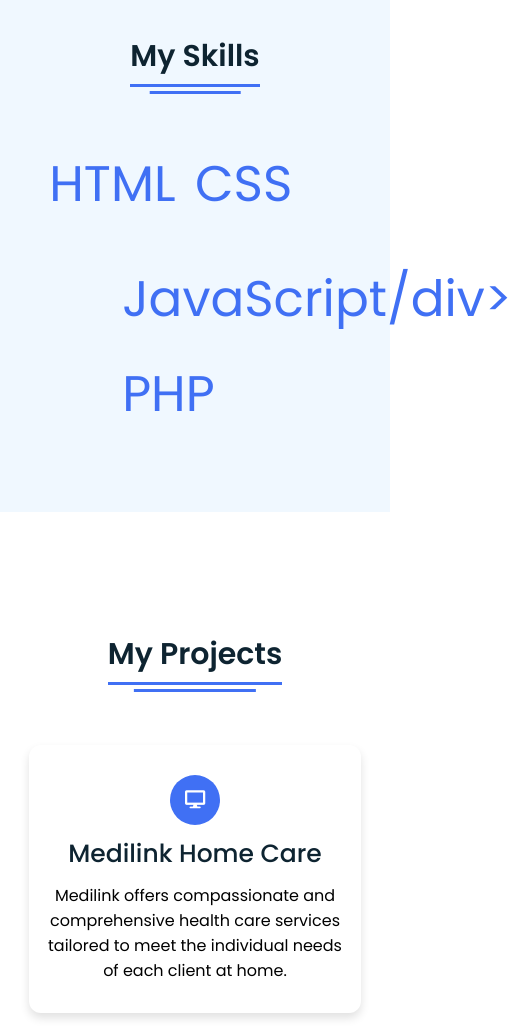
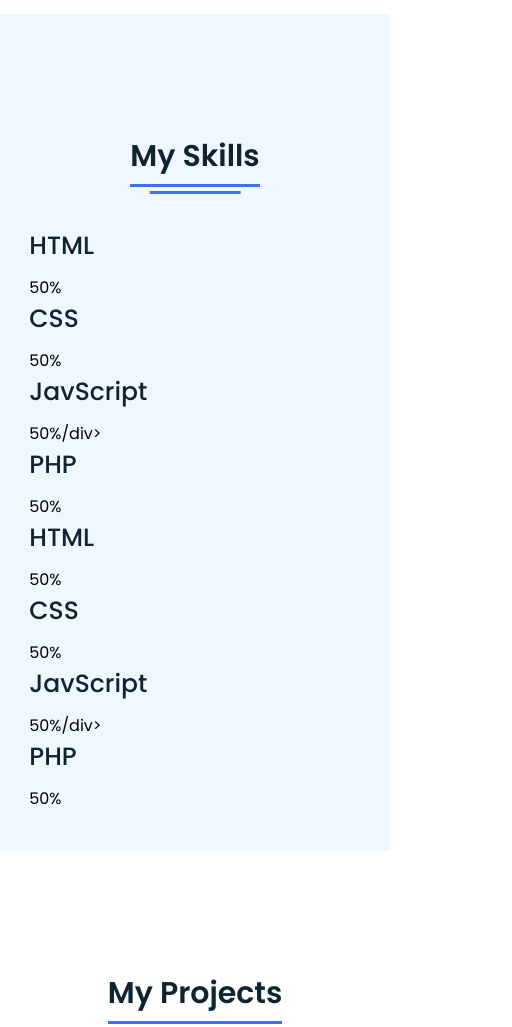
Before and after one commit to roshanpoudel912/roshanpoudel912.github.io, a plain HTML site: page index.html in a window 390 px wide. Shown: the part 2500-3527 px from the top of the page, 512 px wide, since content can reach past the window. Drawn offline with Linux system fonts and the light colour scheme.

Commit message:
Update index.html

```diff
--- a/index.html
+++ b/index.html
@@ -28,8 +28,8 @@
           </div>
       </ul>
       <div class="media-icons">
-        <a href="#"><i class="fab fa-linkedin"></i></a>
-        <a href="#"><i class="fab fa-github"></i></a>
+        <a href="linkedin.com/in/poudelroshan"><i class="fab fa-linkedin"></i></a>
+        <a href="github.com/roshanpoudel91"><i class="fab fa-github"></i></a>
       </div>
     </div>
     <div class="menu-btn">
@@ -63,9 +63,13 @@
     <div class="right">
       <div class="topic">Programming Is My Passion</div>
       <p>Hello! I'm a Full Stack Developer with a passion for creating elegant and efficient web applications. My name is Roshan Poudel and I have been coding for 5 years. Throughout my career, I have worked on a wide range of projects, from small-scale applications to enterprise-level systems.</p>
+      <br>
       <p>My expertise lies in building robust and scalable web applications using the latest technologies. I have experience working with languages like C#.Net, Java, JavaScript, Python, Ruby, and PHP, as well as popular frameworks like React, Angular, Node.js, Django, and Laravel.</p>
+      <br>
       <p>I believe in clean, organized code and I'm always striving to improve my skills and learn new technologies. I'm a problem-solver at heart and I love nothing more than tackling complex challenges and finding creative solutions to them.</p>
+     <br>
       <p>Aside from coding, I also enjoy staying up-to-date with the latest tech trends and attending tech meetups and conferences. When I'm not coding, you can find me hiking, traveling, or reading a good book.</p>
+      <br>
       <p>I'm excited to collaborate with you and bring your ideas to life. Let's build something great together!</p>
       <div class="button">
 <!--         <button>Download CV</button> -->
@@ -80,8 +84,8 @@
 <section class="skills" id="skills">
  <div class="content">
    <div class="title"><span>My Skills</span></div>
-   <div class="skills-details">
-<!--      <div class="text">
+<!--    <div class="skills-details">
+     <div class="text">
        <div class="topic">Skills Reflects Our Knowledge</div>
        <p>Lorem ipsum dolor sit amet, consectetur adipisicing elit. Minus natus tenetur tempora? Quasi, rem quas omnis. Porro rem aspernatur reiciendis ut praesentium minima ad, quos, officia! Illo libero, et, distinctio repellat sed nesciunt est modi quaerat placeat. Quod molestiae, alias?</p>
        <div class="experience">
@@ -91,20 +95,36 @@
      </div> -->
      <div class="boxes">
        <div class="box">
-<!--          <div class="topic">HTML</div> -->
-         <div class="per">HTML</div>
+         <div class="topic">HTML</div>
+         <div class="per">50%</div>
        </div>
        <div class="box">
-<!--          <div class="topic">CSS</div> -->
-         <div class="per">CSS</div>
+         <div class="topic">CSS</div>
+         <div class="per">50%</div>
        </div>
        <div class="box">
-<!--          <div class="topic">JavScript</div> -->
-         <div class="per">JavaScript/div>
+         <div class="topic">JavScript</div>
+         <div class="per">50%/div>
        </div>
        <div class="box">
-<!--          <div class="topic">PHP</div> -->
-         <div class="per">PHP</div>
+         <div class="topic">PHP</div>
+         <div class="per">50%</div>
+       </div>
+         <div class="box">
+         <div class="topic">HTML</div>
+         <div class="per">50%</div>
+       </div>
+       <div class="box">
+         <div class="topic">CSS</div>
+         <div class="per">50%</div>
+       </div>
+       <div class="box">
+         <div class="topic">JavScript</div>
+         <div class="per">50%/div>
+       </div>
+       <div class="box">
+         <div class="topic">PHP</div>
+         <div class="per">50%</div>
        </div>
      </div>
    </div>
@@ -125,7 +145,7 @@
      </div>
        <div class="box">
          <div class="icon">
-           <i class="fas fa-android"></i>
+           <i class="fa fa-android"></i>
        </div>
        <div class="topic">Driver Alert System (DAS)</div>
        <p>A driver alerting system monitors driver behavior to prevent accidents by detecting signs of fatigue or distraction, ensuring a safer driving experience.</p>
@@ -139,25 +159,25 @@
      </div>
        <div class="box">
          <div class="icon">
-           <i class="fab fa-android"></i>
+           <i class="fab fa-video"></i>
        </div>
        <div class="topic">WatchMe</div>
        <p>WatchMe is a video streaming app that provides users with a wide variety of movies and TV shows to watch at their convenience.</p>
      </div>
-<!--        <div class="box">
+       <div class="box">
          <div class="icon">
-           <i class="fas fa-camera-retro"></i>
+           <i class="fa fa-book"></i>
        </div>
-       <div class="topic">Photography</div>
-       <p>Lorem ipsum dolor sit amet, consectetur adipisicing elit. Mollitia autem quam odio, qui voluptatem eligendi?</p>
+       <div class="topic">Bookify</div>
+       <p>A hotel booking app enables users to find and reserve accommodations at hotels, resorts, and other lodging facilities through a mobile application.</p>
      </div>
        <div class="box">
          <div class="icon">
-           <i class="fas fa-tablet-alt"></i>
+           <i class="fa fa-message"></i>
        </div>
-       <div class="topic">Apps Devlopment</div>
-       <p>Lorem ipsum dolor sit amet, consectetur adipisicing elit. Mollitia autem quam odio, qui voluptatem eligendi?</p>
-     </div> -->
+       <div class="topic">Clear Cast</div>
+       <p>ClearCast is a location-based weather app that provides accurate and detailed information on current and upcoming weather conditions, including temperature, precipitation, wind, and humidity, specific to the user's location.</p>
+     </div>
    </div>
    </div>
  </section>
@@ -169,6 +189,7 @@
     <div class="text">
       <div class="topic">Have Any Project?</div>
       <p>Thank you for visiting my portfolio website. If you have any questions or would like to discuss potential collaborations, please don't hesitate to get in touch.</p>
+      <br>
       <p>You can reach me by filling out the contact form below or by sending me an email directly at <a href="mailto:rpoudel91@gmail.com">rpoudel91@gmail.com</a> I'm always open to new opportunities and I look forward to hearing from you.</p>
 <!--       <div class="button">
         <button>Let's Chat</button>
```
